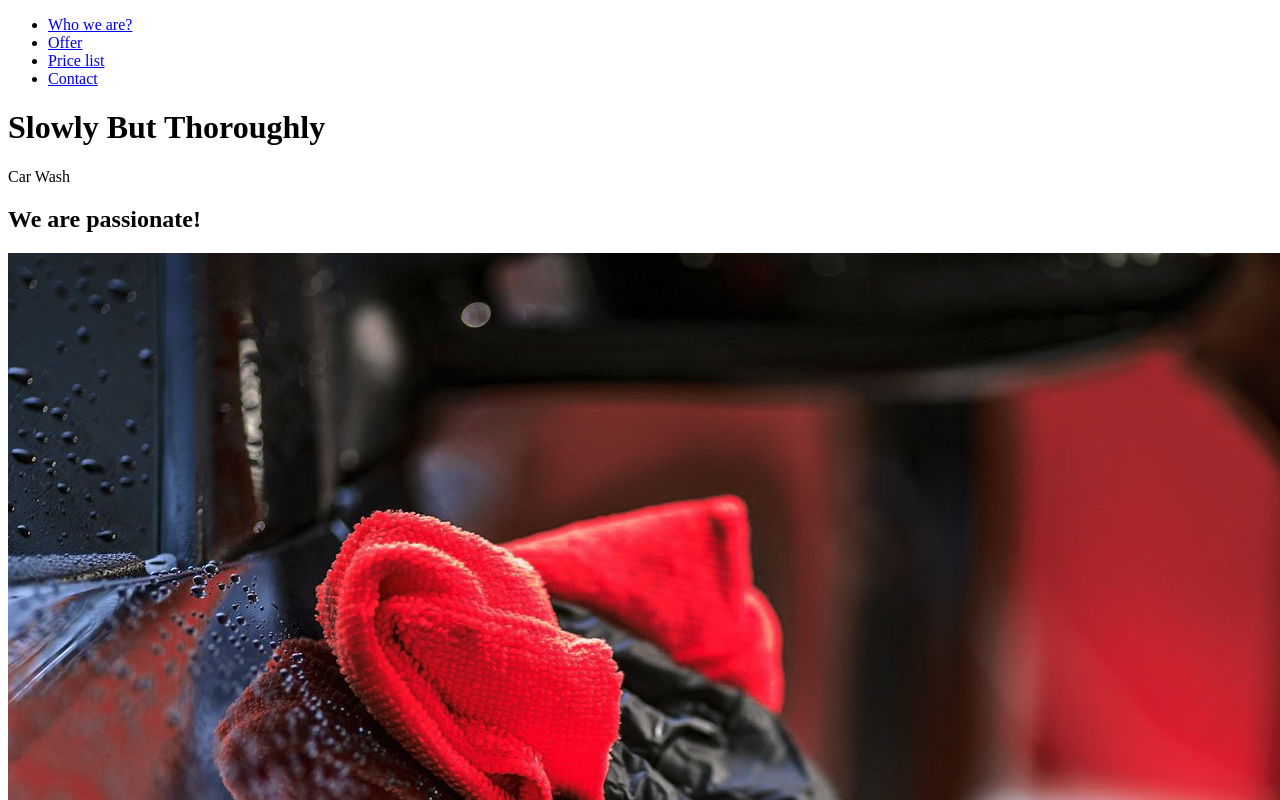
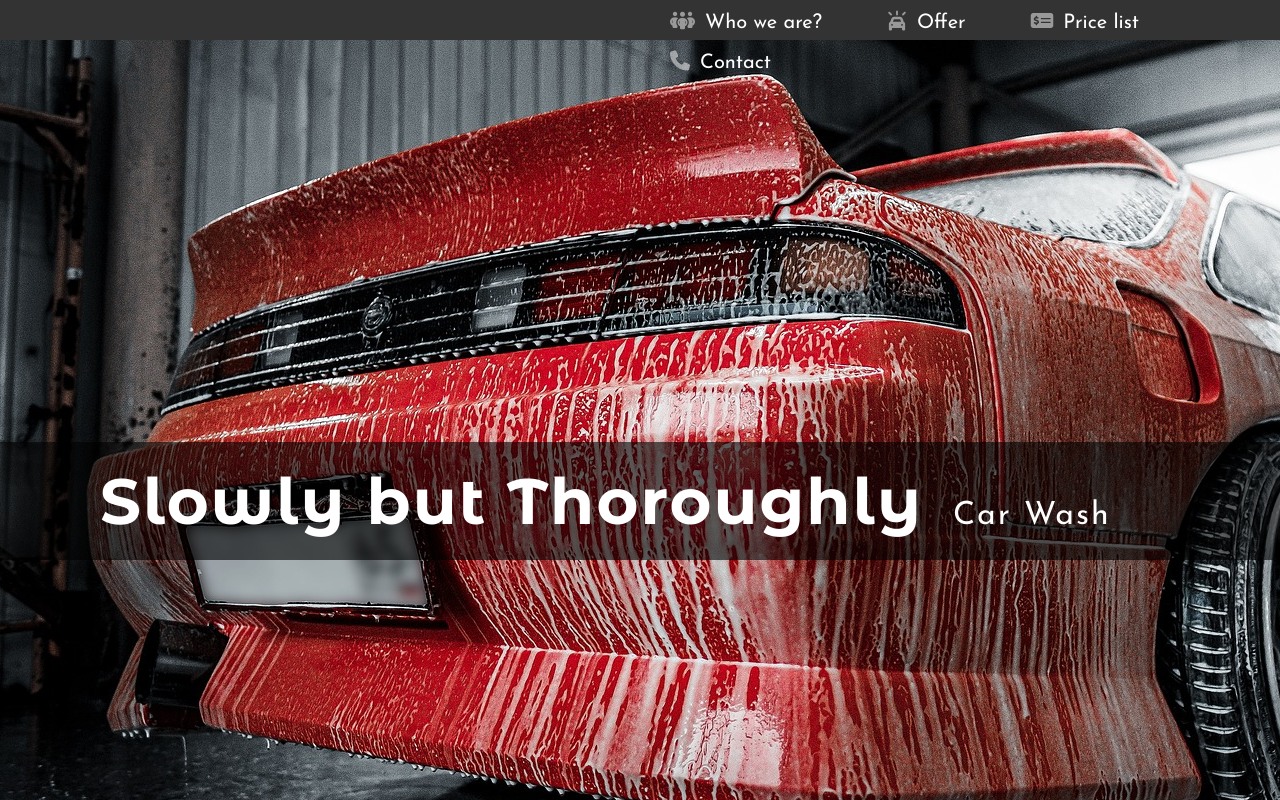
Before and after one commit to magsaram/SlowlyButThoroughly, a plain HTML site: page index.html in a window 1280 px wide. Shown: the top 800 px of the page. Drawn offline with Linux system fonts and the light colour scheme.

Commit message:
work in progress

```diff
--- a/css/style.css
+++ b/css/style.css
@@ -1,12 +1,113 @@
-/* font-family: 'Josefin Sans', sans-serif;
-font-family: 'Montserrat Alternates', sans-serif; */
-i {
-  font-size: 70px;
-  color: red;
+* {
+  margin: 0;
+  padding: 0;
+  box-sizing: border-box;
+  font-family: "Josefin Sans", sans-serif;
+  scroll-behavior: smooth;
+}
+#whoweare,
+#pricelist {
+  scroll-margin-top: 60px;
+}
+#weoffer,
+#contact {
+  scroll-margin-top: 38px;
+}
+.menu {
+  position: fixed;
+  width: 100vw;
+  left: 0;
+  top: 0;
+  height: 40px;
+  background-color: #333;
+  padding-left: 50vw;
+  padding-top: 3px;
+  z-index: 1;
+}
+nav ul li {
+  display: inline-block;
+}
+nav ul li a {
+  color: white;
+  text-decoration: none;
+  font-size: 20px;
+  line-height: 40px;
+  margin: 0 30px;
+  text-align: right;
+  opacity: 1;
+}
+nav ul li a i {
+  margin-right: 10px;
+  opacity: 0.5;
+}
+nav ul li a:hover i {
+  opacity: 1;
+  color: rgb(255, 159, 159);
+}
+header {
+  position: relative;
+  margin-top: 40px;
+  width: 100%;
+  height: 100vh;
+  background-image: url(../images/header.jpg);
+  background-repeat: no-repeat;
+  background-position: -20px;
+  background-attachment: fixed;
+}
+h1 {
+  position: absolute;
+  width: 100%;
+  background-color: rgba(0, 0, 0, 0.6);
+  color: white;
+  bottom: 35vh;
+  left: 0;
+  right: 0;
+  padding: 20px 0 20px 100px;
+  font-family: "Montserrat Alternates", sans-serif;
+  font-size: 4rem;
+  cursor: default;
+  letter-spacing: 2px;
+}
+h1 span {
+  font-weight: 400;
+  font-size: 2rem;
+  padding-left: 30px;
+}
+h2 {
+  font-size: 2rem;
   text-align: center;
-  padding: 20px;
-  width: 70px;
-  height: 70px;
-  border: 2px solid red;
-  border-radius: 50%;
+  margin: 20px auto;
+  font-family: "Montserrat Alternates", sans-serif;
 }
+h3 {
+  font-size: 2rem;
+  padding-bottom: 30px;
+}
+.offer {
+  background-image: url(../images/cartypes.jpg);
+  height: 80vh;
+  background-attachment: fixed;
+  color: white;
+  position: relative;
+}
+.offer div {
+  position: absolute;
+  height: 100%;
+  width: 24%;
+  right: 5vw;
+  top: 10vh;
+  font-size: 30px;
+  line-height: 150%;
+}
+.offer ul {
+  list-style: inside;
+  list-style-image: url(../images/arrow.svg);
+  margin-bottom: 30px;
+}
+.callus {
+  background-image: url(../images/contact.jpg);
+  height: 80vh;
+  background-attachment: fixed;
+  color: white;
+  position: relative;
+}
--- a/index.html
+++ b/index.html
@@ -21,19 +21,31 @@
     <title>Slowly But Thoroughly | The best car wash</title>
   </head>
   <body>
-    <nav>
+    <nav class="menu">
       <ul>
-        <li><a href="#whoweare">Who we are?</a></li>
-        <li><a href="#offer">Offer</a></li>
-        <li><a href="#price">Price list</a></li>
-        <li><a href="#">Contact</a></li>
+        <li>
+          <a href="#whoweare"
+            ><i class="fa-solid fa-people-group"></i>Who we are?</a
+          >
+        </li>
+        <li>
+          <a href="#weoffer"><i class="fa-solid fa-car-on"></i>Offer</a>
+        </li>
+        <li>
+          <a href="#pricelist"
+            ><i class="fa-solid fa-money-check-dollar"></i>Price list</a
+          >
+        </li>
+        <li>
+          <a href="#contact"><i class="fa-solid fa-phone"></i>Contact</a>
+        </li>
       </ul>
     </nav>
     <header>
-      <h1>Slowly But Thoroughly</h1>
-      <p>Car Wash</p>
+      <h1>Slowly but Thoroughly<span>Car Wash</span></h1>
     </header>
     <main>
+      <div class="wrapper">
         <div><h2 id="whoweare">We are passionate!</h2></div>
         <section>
           <div>
@@ -46,9 +58,9 @@
             <img src="./images/weare2.jpg" alt="clean car" />
             <p>
               Lorem ipsum dolor sit, amet consectetur adipisicing elit. Nulla
-            perspiciatis dolorum natus. Dignissimos fugiat quasi vel. Nisi quae
-            provident possimus qui fugit, sequi veritatis, quos rerum pariatur,
-            sunt quidem natus?
+              perspiciatis dolorum natus. Dignissimos fugiat quasi vel. Nisi
+              quae provident possimus qui fugit, sequi veritatis, quos rerum
+              pariatur, sunt quidem natus?
             </p>
           </div>
           <div>
@@ -60,9 +72,9 @@
             <img src="./images/weare3.jpg" alt="car wash" />
             <p>
               Lorem ipsum dolor sit, amet consectetur adipisicing elit. Nulla
-            perspiciatis dolorum natus. Dignissimos fugiat quasi vel. Nisi quae
-            provident possimus qui fugit, sequi veritatis, quos rerum pariatur,
-            sunt quidem natus?
+              perspiciatis dolorum natus. Dignissimos fugiat quasi vel. Nisi
+              quae provident possimus qui fugit, sequi veritatis, quos rerum
+              pariatur, sunt quidem natus?
             </p>
             <img src="./images/weare4.jpg" alt="clean car" />
           </div>
@@ -70,8 +82,10 @@
         <div>
           <h2>Your car will be in the best hands.</h2>
         </div>
-      <div class="offer" id="offer">
-        We offer:
+      </div>
+      <div class="offer" id="weoffer">
+        <div>
+          <h3>We offer:</h3>
           <ul>
             <li>washing</li>
             <li>waxing</li>
@@ -83,7 +97,9 @@
             them all!
           </p>
         </div>
-      <div class="price" id="pricelist"></div>
+      </div>
+      <div class="wrapper">
+        <div class="price" id="pricelist"><h2>Price list</h2></div>
         <section class="packages">
           <div class="brown"><p>Brown</p></div>
           <div class="silver"><p>Silver</p></div>
@@ -99,9 +115,9 @@
           <div class="choosebrown"></div>
           <h3>Brown package</h3>
           <p>
-          Lorem ipsum dolor sit amet consectetur adipisicing elit. Maxime error
-          ipsam ut beatae nostrum itaque, architecto sint suscipit blanditiis
-          quos.
+            Lorem ipsum dolor sit amet consectetur adipisicing elit. Maxime
+            error ipsam ut beatae nostrum itaque, architecto sint suscipit
+            blanditiis quos.
           </p>
           <h2>250<i class="fa-solid fa-dollar-sign"></i></h2>
           <div class="choosesilver">
@@ -132,11 +148,24 @@
             <h2>750<i class="fa-solid fa-dollar-sign"></i></h2>
           </div>
         </div>
+      </div>
+      <div class="callus" id="contact">
+        <h2>Call us</h2>
+        <p><i class="fa-solid fa-phone"></i>555 5685 458</p>
+      </div>
+      <div class="address">
+        <h2>Where do you find us?</h2>
+        <p>Slowly But Thoroughly</p>
+        <p>Car Wash</p>
+        <p>Shining Street 4586</p>
+        <p>458960 Never Raining</p>
+        <p>New Roadleans</p>
+      </div>
     </main>
     <footer>
       <div><h5>2023 Car Wash Industry</h5></div>
       <div>
-        Follow us:
+        <p>Follow us:</p>
         <nav>
           <ul>
             <il><i class="fa-brands fa-facebook"></i>Facebook</il>
```
Also changed, not shown: images/arrow.svg (added). Lines whose indentation alone changed are shown as unchanged.
